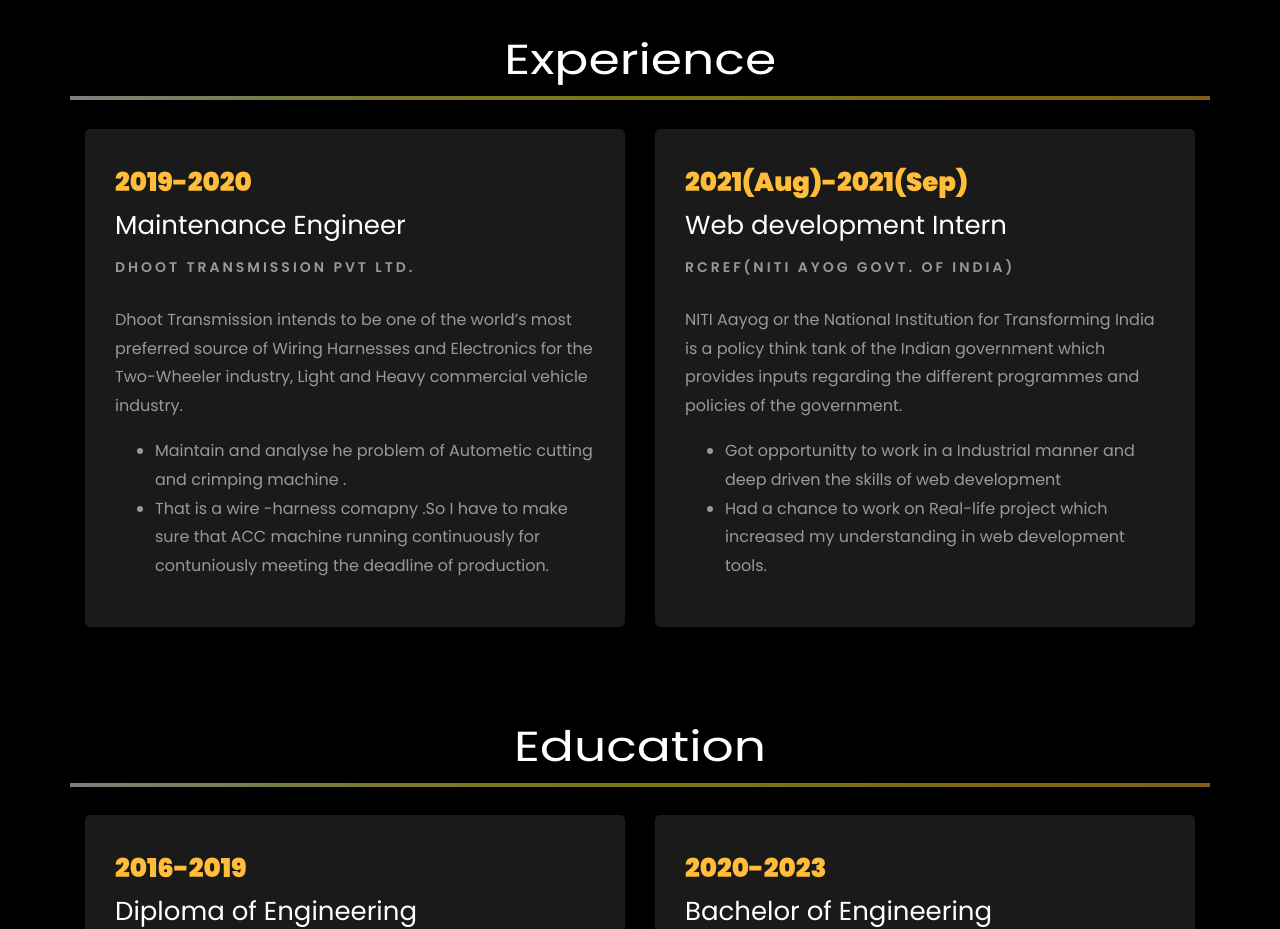
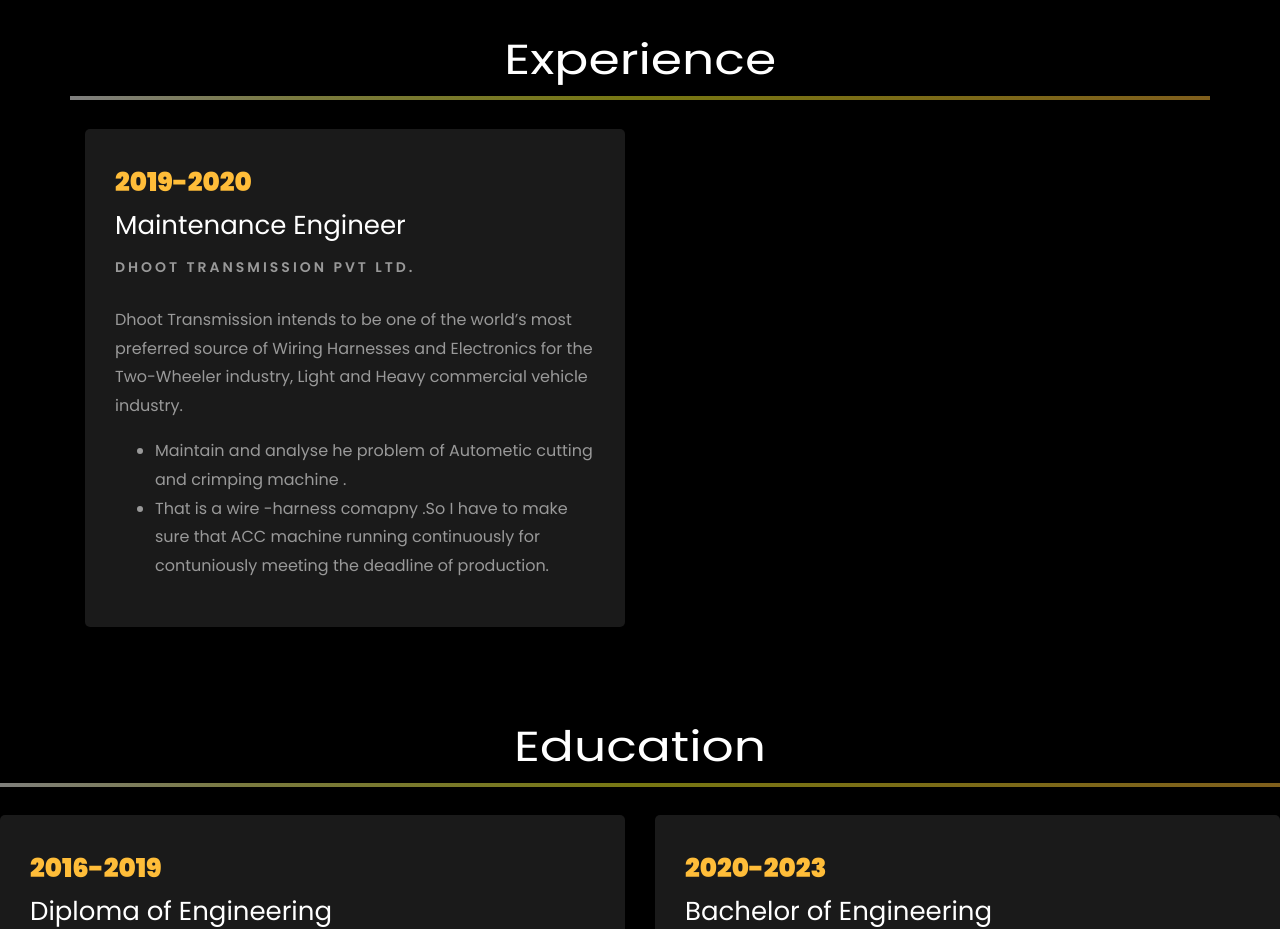
Before and after one commit to SABARIK96/SantanuBarik.github.io, a plain HTML site: page index.html in a window 1280 px wide. Shown: the part 1880-2809 px from the top of the page. Drawn offline with Linux system fonts and the light colour scheme; animation ran at ten frames a second; files whose address does not match are found by name.

Commit message:
Update index.html

```diff
--- a/index.html
+++ b/index.html
@@ -340,19 +340,7 @@
 
 
 
-				<div class="col-md-6">
-					<div class="resume-wrap ftco-animate">
-						<span class="date">2021(Aug)-2021(Sep)</span>
-						<h2>Web development Intern </h2>
-						<span class="position">RCREF(NITI AYOG GOVT. OF INDIA)</span>
-						<p class="mt-4">NITI Aayog or the National Institution for Transforming India is a policy think tank of the Indian government which provides inputs regarding the different programmes and policies of the government.
-							<ul>
-								<li>Got opportunitty to work in a Industrial manner and deep driven the skills of web development</li>
-								<li>Had a chance to work on Real-life project which increased my understanding in web development tools.</li>
 
-							</ul>
-						</p>
-					</div>
 
 				</div>
 			</div>
```
